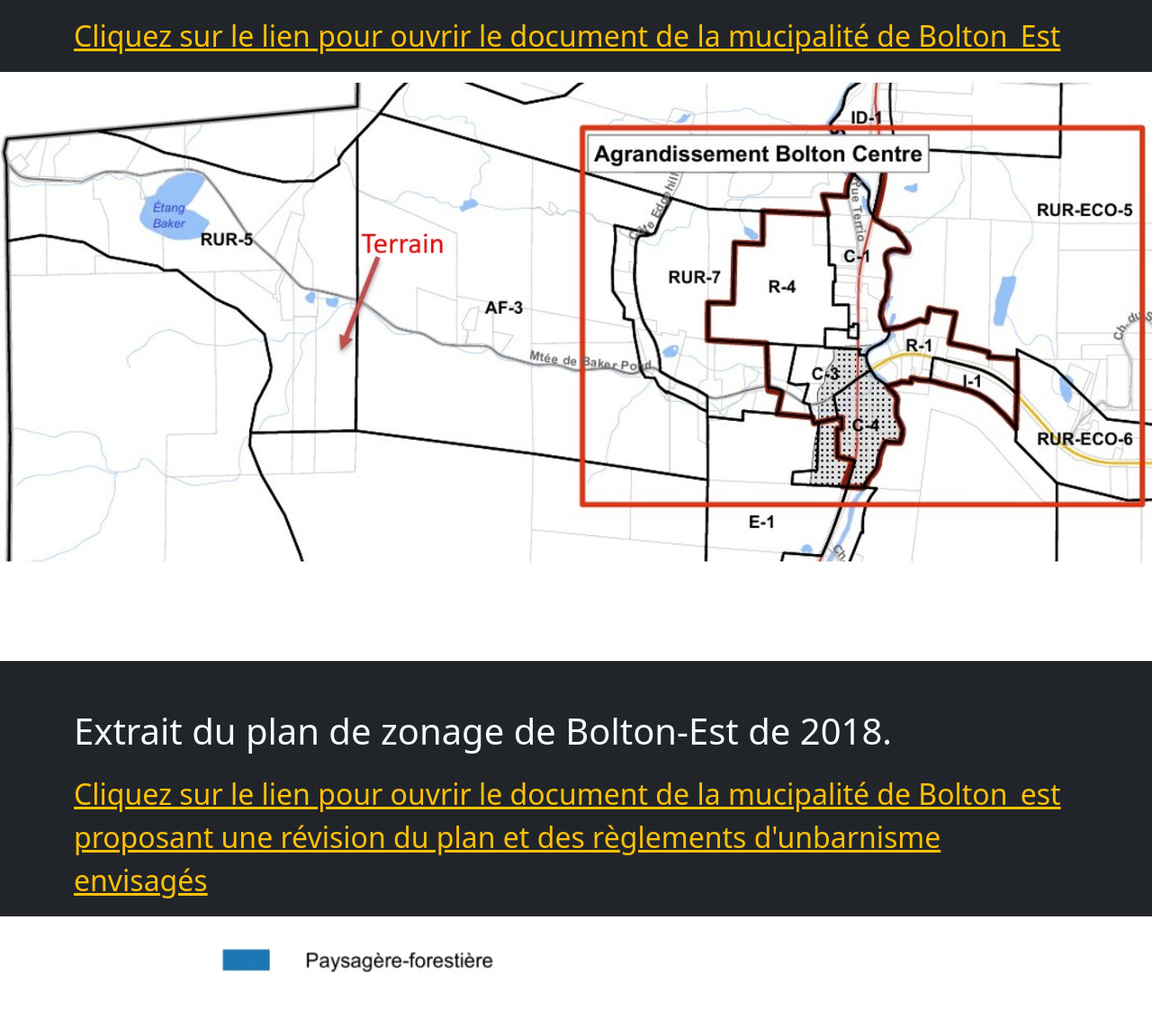
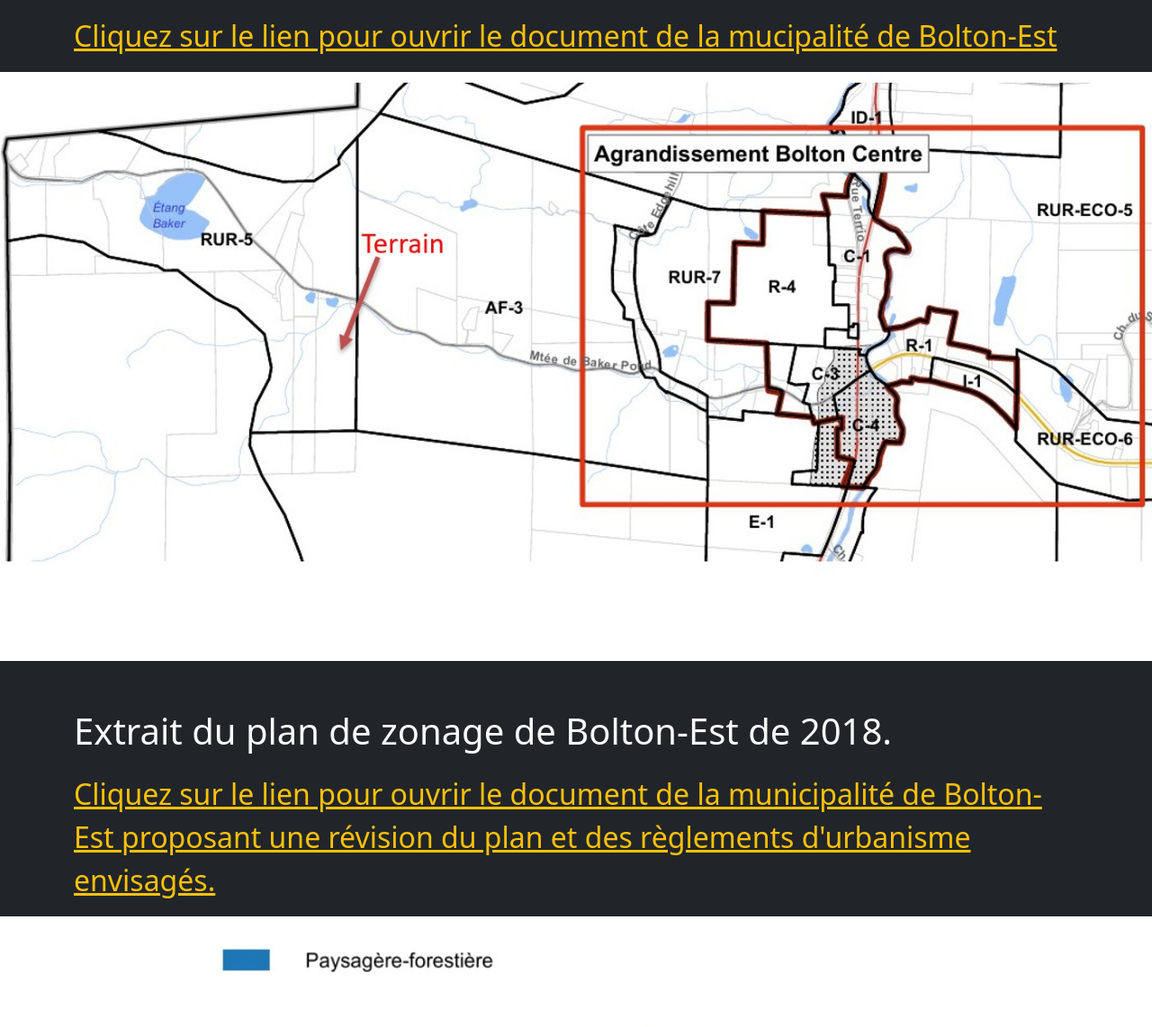
Before and after one commit to aubertroy/terrain, a React app: page zonage.html in a window 1280 px wide. Shown: the part 548-1690 px from the top of the page at 90% size. Built offline with nearby package versions, Linux system fonts and the light colour scheme.

Commit message:
corrections orthographe

```diff
--- a/zonage.html
+++ b/zonage.html
@@ -61,7 +61,7 @@
                     <p class="lead" my-4 mr-5>
                       <span class="fs-2">
                         <a href="https://www.boltonest.ca/DocumentsGeneral/Urbanisme/Plan%20de%20zonage%202021-387.pdf"
-                           class="link-warning" target="_blank">Cliquez sur le lien pour ouvrir le document de la mucipalité de Bolton_Est</a>
+                           class="link-warning" target="_blank">Cliquez sur le lien pour ouvrir le document de la mucipalité de Bolton-Est</a>
                       </span>
                     </p>
                 </div>
@@ -88,9 +88,9 @@
                   <p class="lead" my-4 mr-5>
                     <span class="fs-2">
                       <a href="https://www.boltonest.ca/DocumentsGeneral/Urbanisme/Synth%C3%A8se%20des%20nouveaux%20r%C3%A8glements-FINAL.pdf"
-                        class="link-warning" target="_blank">Cliquez sur le lien pour ouvrir le document de la mucipalité de Bolton_est
+                        class="link-warning" target="_blank">Cliquez sur le lien pour ouvrir le document de la municipalité de Bolton-Est
                                                              proposant une révision
-                                                             du plan et des règlements d'unbarnisme envisagés</a>
+                                                             du plan et des règlements d'urbanisme envisagés.</a>
                     </span>
                     </p>
                 </div>
@@ -115,7 +115,7 @@
                   <p class="lead" my-4 mr-5>
                     <span class="fs-3">
                       Environnement géologique : L'environnement géologique se compose de
-                                                 schistes (Schiste de Sutton) et d'un couvert
+                                                 schistes ("schiste de Sutton") et d'un couvert
                                                  de sable et gravier et la morphologie
                                                  générale du terrain est bosselée.<br>
                     </span>
```
Also changed, not shown: cadastre.html (+1 -1 lines), index.html (+1 -1 lines).
